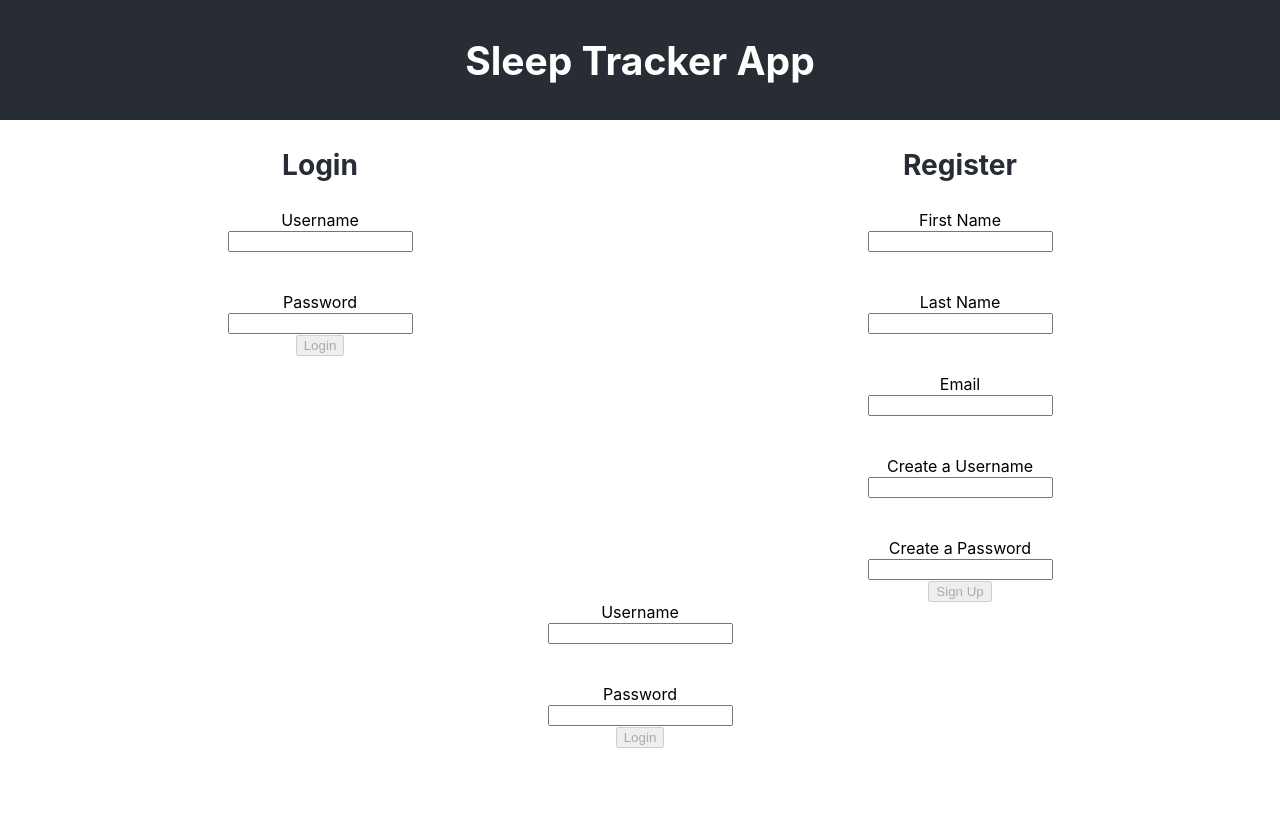
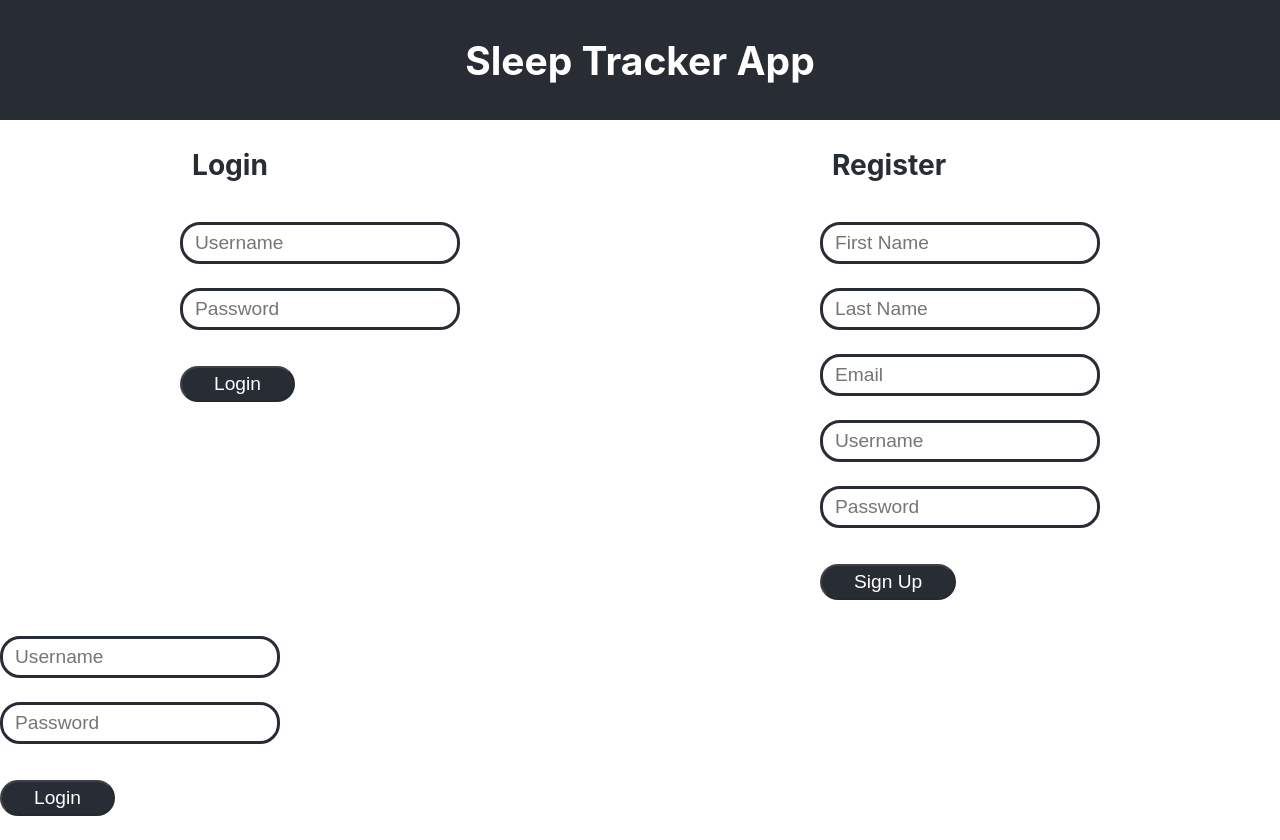
Before and after one commit to Build-Week-Sleeping-Tracker/front-end, a React (Create React App) app: page /login in a window 1280 px wide. Before the commit the page ends 800 px from the top, so only its background shows below. Built offline with nearby package versions, Linux system fonts and the light colour scheme.

Commit message:
Added styles to the login and signup components.

```diff
--- a/src/App.css
+++ b/src/App.css
@@ -1,6 +1,6 @@
-.App {
+/*.App {
   text-align: center;
-}
+}*/
 
 .App-logo {
   height: 40vmin;
--- a/src/components/Login.js
+++ b/src/components/Login.js
@@ -1,6 +1,35 @@
 import React, { useState, useEffect } from "react";
 import * as yup from "yup";
 import axios from "axios";
+import styled from 'styled-components';
+
+const Input = styled.input`
+
+    border: 3px solid #282c34;
+    border-radius: 20px;
+    outline: none;
+    height: 30px;
+    width: 250px;
+    font-size: 1.2rem;
+    padding: 3px 12px;
+    margin: 12px 0px;
+`
+
+const Button = styled.button`
+
+    background-color: #282c34;
+    border-radius: 20px;
+    padding: 5px 32px;
+    font-size: 1.2rem;
+    color: white;
+    margin: 24px 0px;
+`
+
+const Error = styled.div`
+
+    margin: 0px 12px;
+    color: red;
+`
 
 const Login = (props) => {
   //   const [user, setUser] = useState([]);
@@ -101,33 +130,31 @@
       {serverError ? <p>{serverError}</p> : null}
       <div>
         <label htmlFor="username">
-          <div>Username</div>
-          <input
+          <Input
             id="username"
             name="username"
             type="text"
+            placeholder="Username"
             value={formSchema.username}
             onChange={inputChange}
           />
-          {errors.username.length > 0 ? <p>{errors.username}</p> : null}
+          <Error>{errors.username.length > 0 ? <p>{errors.username}</p> : null}</Error>
         </label>
       </div>
-      <br />
-      <br />
       <div>
         <label htmlFor="password">
-          <div>Password</div>
-          <input
+          <Input
             id="password"
             name="password"
             type="text"
+            placeholder="Password"
             value={formSchema.password}
             onChange={inputChange}
           />
-          {errors.password.length > 0 ? <p>{errors.password}</p> : null}
+          <Error>{errors.password.length > 0 ? <p>{errors.password}</p> : null}</Error>
         </label>
       </div>
-      <button disabled={buttonDisabled}>Login</button>
+      <Button disabled={buttonDisabled}>Login</Button>
     </form>
   );
 };
--- a/src/components/SignUp.js
+++ b/src/components/SignUp.js
@@ -1,6 +1,36 @@
 import React, { useState, useEffect } from "react";
 import * as yup from "yup";
 import axios from "axios";
+import styled from 'styled-components';
+
+const Input = styled.input`
+
+    border: 3px solid #282c34;
+    border-radius: 20px;
+    outline: none;
+    height: 30px;
+    width: 250px;
+    font-size: 1.2rem;
+    padding: 3px 12px;
+    margin: 12px 0px;
+`
+
+const Button = styled.button`
+
+    background-color: #282c34;
+    border-radius: 20px;
+    padding: 5px 32px;
+    font-size: 1.2rem;
+    color: white;
+    margin: 24px 0px;
+
+`
+
+const Error = styled.div`
+
+    margin: 0px 12px;
+    color: red;
+`
 
 const SignUp = () => {
   const [user, setUser] = useState([]);
@@ -100,78 +130,70 @@
       {serverError ? <p>{serverError}</p> : null}
       <div>
         <label htmlFor="firstName">
-          <div>First Name</div>
-          <input
+          <Input
             id="firstName"
             name="fname"
             type="text"
+            placeholder="First Name"
             value={credentials.fname}
             onChange={inputChange}
           />
-          {errors.fname.length > 0 ? <p>{errors.fname}</p> : null}
+          <Error>{errors.fname.length > 0 ? <p>{errors.fname}</p> : null}</Error>
         </label>
       </div>
-      <br />
-      <br />
       <div>
         <label htmlFor="lastName">
-          <div>Last Name</div>
-          <input
+          <Input
             id="lastName"
             name="lname"
             type="text"
+            placeholder="Last Name"
             value={credentials.lname}
             onChange={inputChange}
           />
-          {errors.lname.length > 0 ? <p>{errors.lname}</p> : null}
+          <Error>{errors.lname.length > 0 ? <p>{errors.lname}</p> : null}</Error>
         </label>
       </div>
-      <br />
-      <br />
       <div>
         <label htmlFor="email">
-          <div>Email</div>
-          <input
+          <Input
             id="email"
             name="email"
             type="email"
+            placeholder="Email"
             value={credentials.email}
             onChange={inputChange}
           />
-          {errors.email.length > 0 ? <p>{errors.email}</p> : null}
+          <Error>{errors.email.length > 0 ? <p>{errors.email}</p> : null}</Error>
         </label>
       </div>
-      <br />
-      <br />
       <div>
         <label htmlFor="username">
-          <div>Create a Username</div>
-          <input
+          <Input
             id="username"
             name="username"
             type="text"
+            placeholder="Username"
             value={credentials.username}
             onChange={inputChange}
           />
-          {errors.username.length > 0 ? <p>{errors.username}</p> : null}
+          <Error>{errors.username.length > 0 ? <p>{errors.username}</p> : null}</Error>
         </label>
       </div>
-      <br />
-      <br />
       <div>
         <label htmlFor="password">
-          <div>Create a Password</div>
-          <input
+          <Input
             id="password"
             name="password"
             type="text"
+            placeholder="Password"
             value={credentials.password}
             onChange={inputChange}
           />
-          {errors.password.length > 0 ? <p>{errors.password}</p> : null}
+          <Error>{errors.password.length > 0 ? <p>{errors.password}</p> : null}</Error>
         </label>
       </div>
-      <button disabled={buttonDisabled}>Sign Up</button>
+      <Button disabled={buttonDisabled}>Sign Up</Button>
     </form>
   );
 };
```
